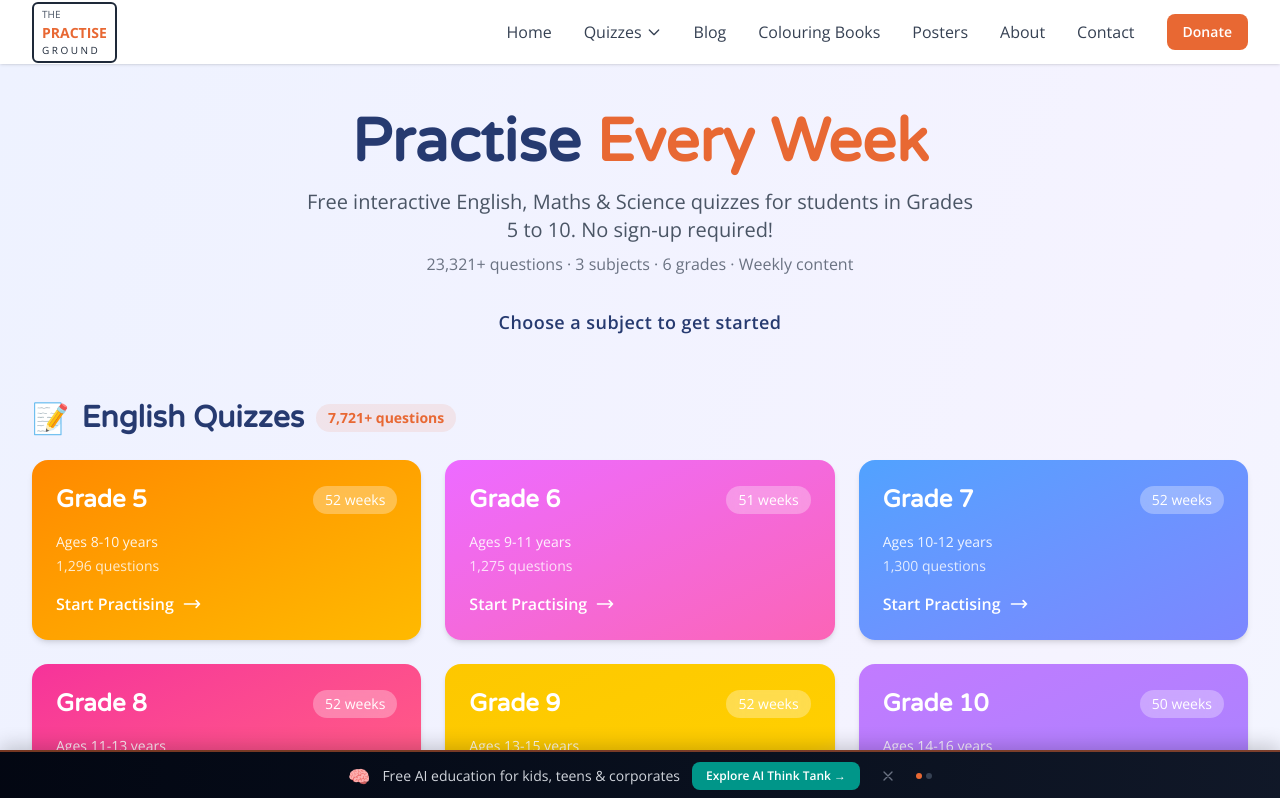
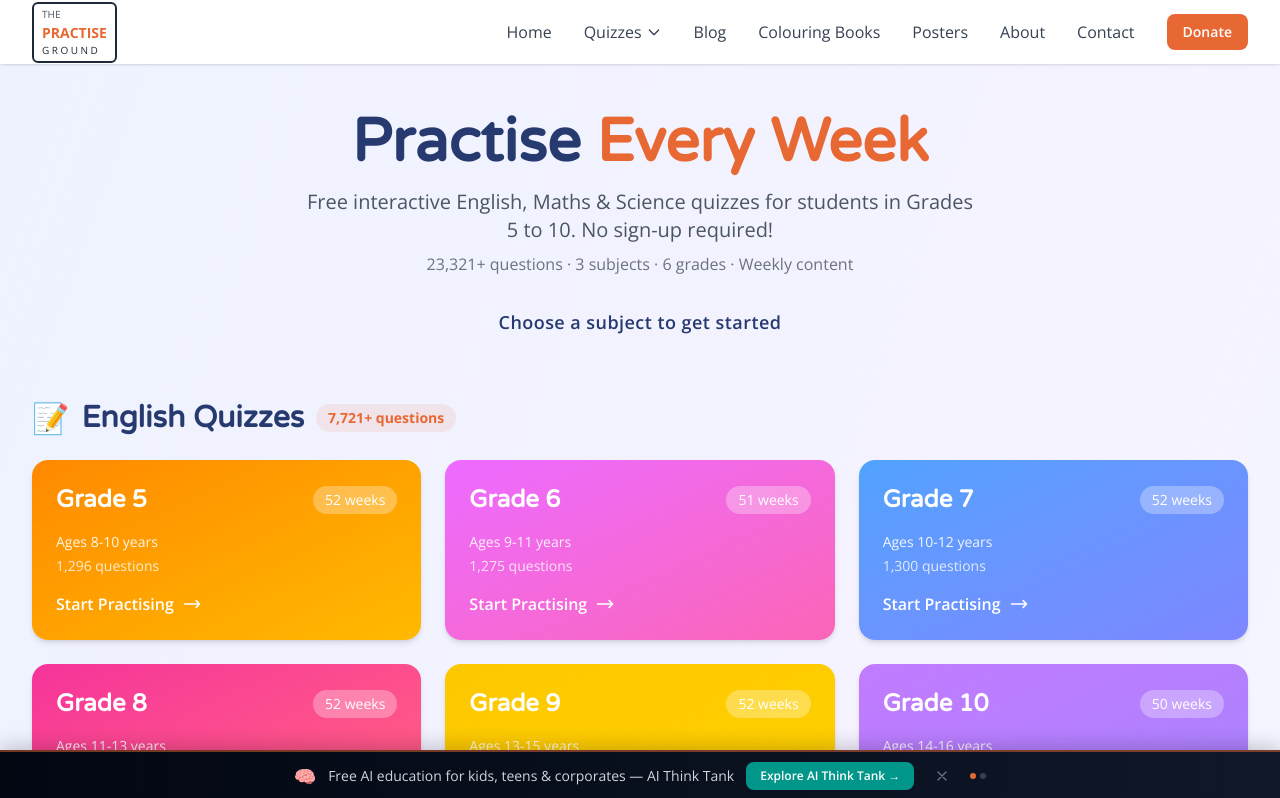
Before and after one commit to thepractiseground/the-practise-ground, a Next.js app: page / in a window 1280 px wide. Shown: the top 798 px of the page. Built offline with nearby package versions, Linux system fonts and the light colour scheme.

Commit message:
Fix cross-promo strip text repetition

```diff
--- a/src/components/CrossPromoStrip.tsx
+++ b/src/components/CrossPromoStrip.tsx
@@ -20,22 +20,18 @@ function StripContent({ project }: { project: EcosystemProject }) {
     >
       <span className="text-xl flex-shrink-0">{project.icon}</span>
       <span className="flex-1 text-sm text-gray-300 font-medium">
-        {project.tagline.split(project.shortName).map((part, i, arr) =>
+        {project.tagline.includes(project.name)
+          ? project.tagline.split(project.name).map((part, i, arr) =>
               i < arr.length - 1 ? (
                 <span key={i}>
                   {part}
-              <strong className={project.stripAccent}>{project.shortName}</strong>
+                  <strong className={project.stripAccent}>{project.name}</strong>
                 </span>
               ) : (
                 <span key={i}>{part}</span>
               )
-        )}
-        {!project.tagline.includes(project.shortName) && (
-          <>
-            {" — "}
-            <strong className={project.stripAccent}>{project.name}</strong>
-          </>
-        )}
+            )
+          : project.tagline}
       </span>
       <span
         className={`${project.ctaBg} ${project.ctaHoverBg} text-white text-xs font-semibold px-3.5 py-1.5 rounded-lg transition-colors whitespace-nowrap`}
--- a/src/lib/ecosystem-config.ts
+++ b/src/lib/ecosystem-config.ts
@@ -20,9 +20,9 @@ export const ecosystem: Record<string, EcosystemProject> = {
     shortName: "TPG",
     url: "https://www.thepractiseground.in",
     icon: "📚",
-    tagline: "Subject learning with quiz practice for kids — ThePractiseGround",
+    tagline: "Subject learning with quiz practice for kids — The Practise Ground",
     description: "Grammar, math & science — interactive quizzes, practice exercises, and learning resources for classrooms and homeschool.",
-    ctaLabel: "Visit ThePractiseGround →",
+    ctaLabel: "Visit The Practise Ground →",
     stripBg: "bg-gray-900",
     stripAccent: "text-amber-400",
     ctaBg: "bg-amber-500",
@@ -34,7 +34,7 @@ export const ecosystem: Record<string, EcosystemProject> = {
     shortName: "AITT",
     url: "https://www.aithinktank.space",
     icon: "🧠",
-    tagline: "Free AI education for kids, teens & corporates",
+    tagline: "Free AI education for kids, teens & corporates — AI Think Tank",
     description: "Quizzes, interactive games, infographics, and practical AI guides — making AI accessible for everyone.",
     ctaLabel: "Explore AI Think Tank →",
     stripBg: "bg-gray-900",
@@ -48,7 +48,7 @@ export const ecosystem: Record<string, EcosystemProject> = {
     shortName: "CT",
     url: "https://www.careertalks.space",
     icon: "🎯",
-    tagline: "20 career paths explored for the next generation",
+    tagline: "20 career paths explored for the next generation — CareerTalks",
     description: "Interactive career guides, industry insights, and skill maps — helping teens and young adults find their path.",
     ctaLabel: "Discover CareerTalks →",
     stripBg: "bg-indigo-950",
```
Lines whose indentation alone changed are shown as unchanged.
